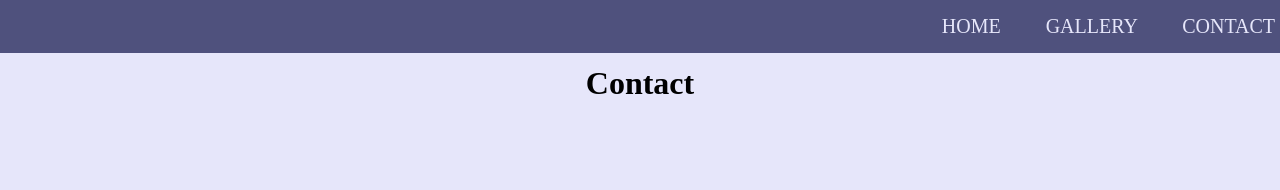
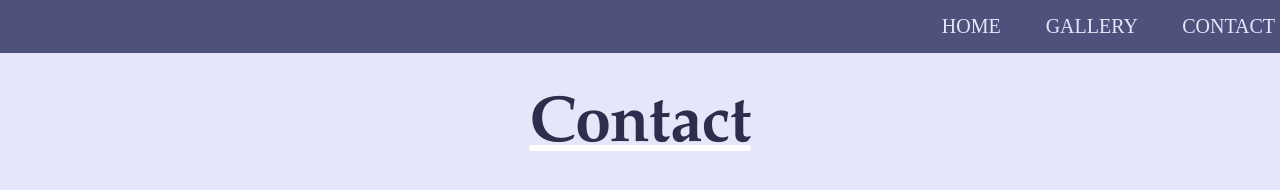
Before and after one commit to WVCS/website-Jiya925, a plain HTML site: page contact.html in a window 1280 px wide. Drawn offline with Linux system fonts and the light colour scheme.

Commit message:
style for h1 on contact

```diff
--- a/contact.html
+++ b/contact.html
@@ -1,4 +1,19 @@
 <html>
+  <style>
+    h1 {
+  color: #2E2D4D;
+  font-family: Garamond;
+  font-size: 65px;
+  text-align: center;
+  letter-spacing: -1px;
+  word-spacing: 5px;
+  text-decoration-line: underline;
+  text-decoration-color: white;
+}
+body{
+  background-color: #E6E6FA;
+}
+  </style>
   <head>
     <link rel="stylesheet" href="style.css">
   </head>
```
